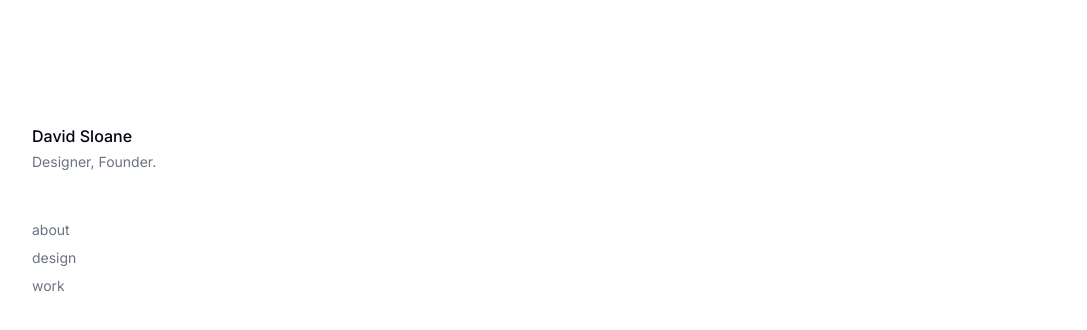
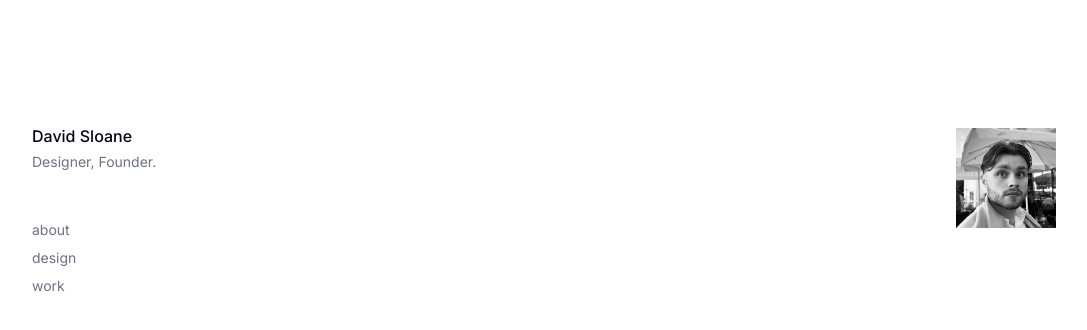
Before and after one commit to dtsloane/sloane-web, a Next.js app: page / in a window 1280 px wide. Shown: the top 330 px of the page, without its empty margins (96-1183 px from the left). Built offline with nearby package versions, Linux system fonts and the light colour scheme.

Commit message:
added a profile pic - might remove idk

```diff
--- a/src/app/page.tsx
+++ b/src/app/page.tsx
@@ -2,10 +2,21 @@ import { Separator } from "@/components/ui/separator"
 import { Novatrix } from "uvcanvas"
 import { AspectRatio } from "@/components/ui/aspect-ratio"
 import Link from 'next/link';
+import Image from 'next/image';
+import profilepic from 'public/profile.pic-2.png'
 
 export default function Home() {
   return (
     <div className="flex p-32 h-screen">
+      <div className="flex-column justify-end items-start">
+        <div className="absolute top-32 right-32 w-[100px] h-[100px]">
+          <Image
+            src="/profile.pic-2.png" // Make sure 'profilePic' is correctly imported and named
+            alt="Profile Picture"
+            layout="fill" // This makes the image fill the container
+            style={{ objectFit: 'cover', width: '100%', height: '100%' }}
+          />
+        </div>
       <div className="space-y-2">
         <h4 className="text-md font-medium leading-none">David Sloane</h4>
         <p className="text-sm text-muted-foreground">
@@ -30,5 +41,6 @@ export default function Home() {
         </div>
       </div>
     </div>
+    </div>
   );
 }
```
Also changed, not shown: public/profile.pic-2.png (added), public/profile.pic-24.png (added).
